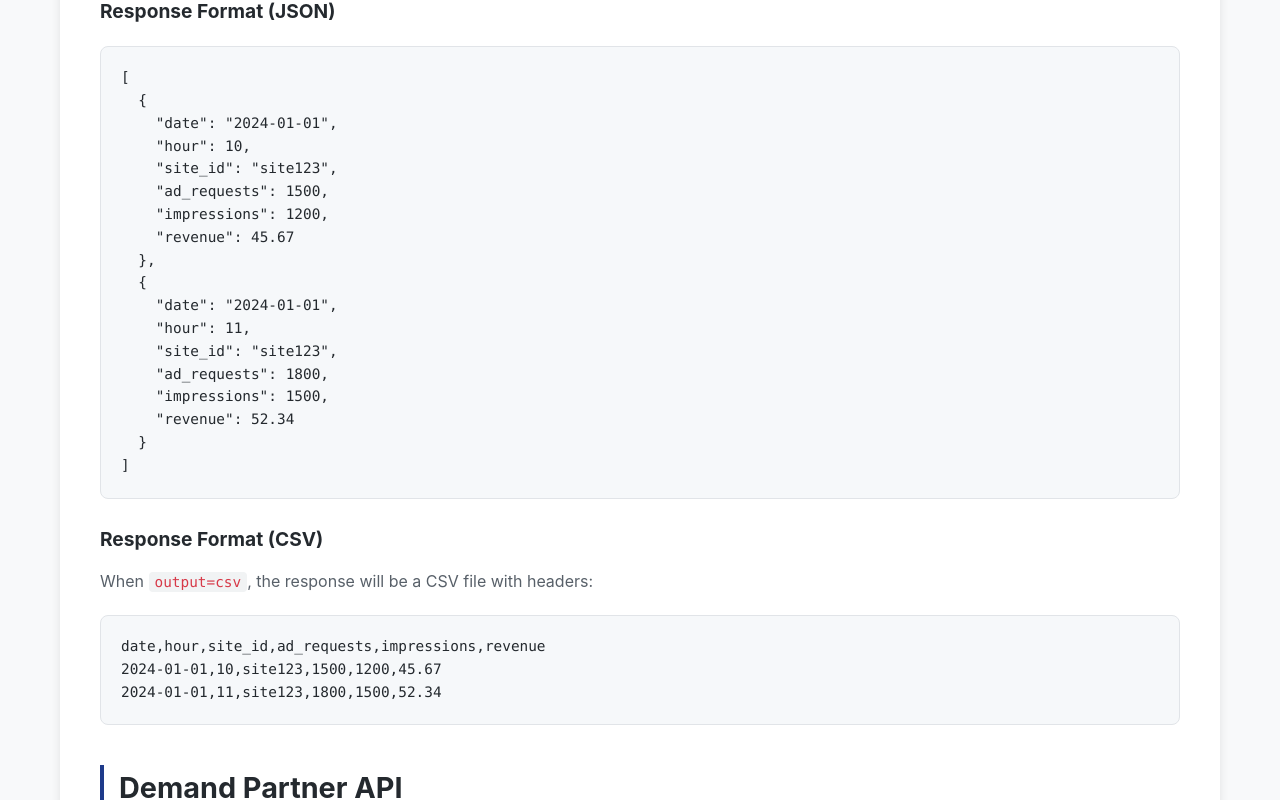
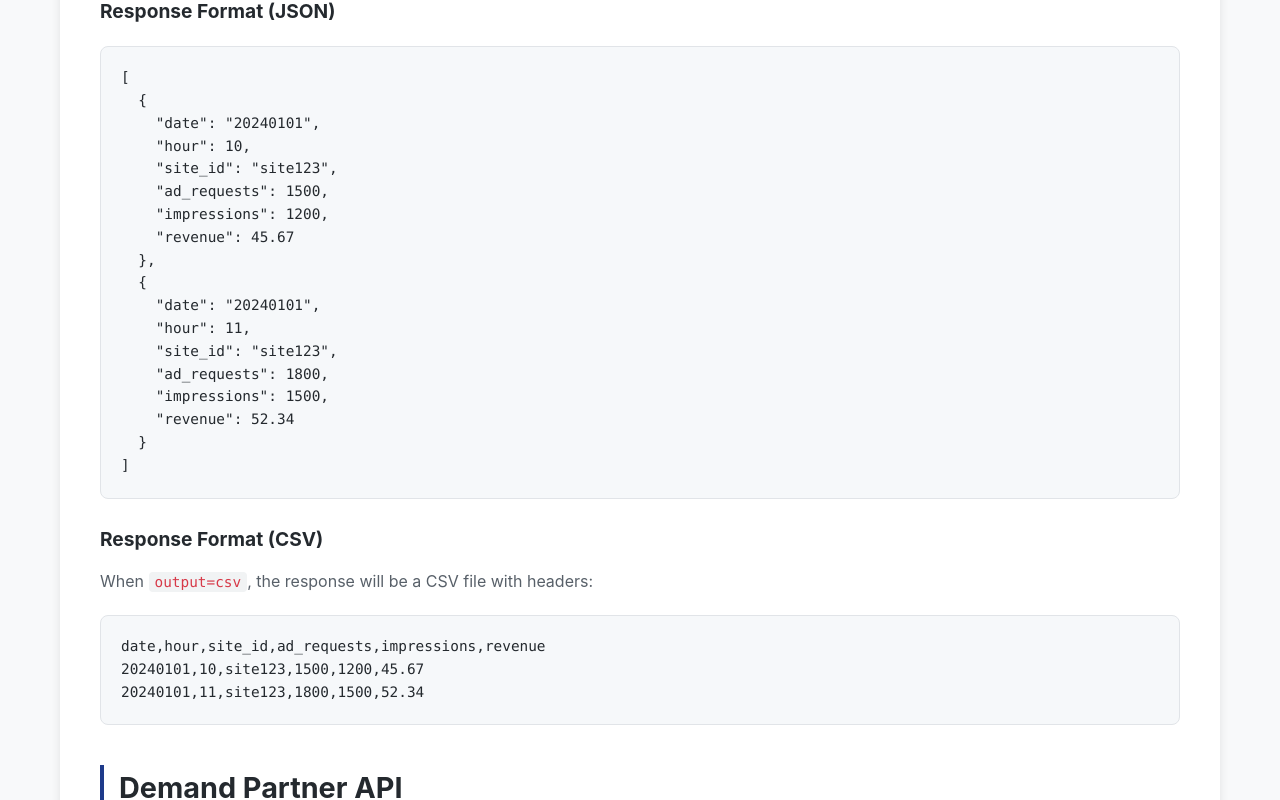
Before and after one commit to smart-exchange-ai-digital/public-api-docs, a Jekyll site: the page built from docs/api-specification.md, in a window 1280 px wide and 1400 px high, scrolled down 1903 px. Shown: the part 145-945 px from the top of the window. Built offline with Jekyll 4.4.1, drawn with Linux system fonts in a browser that asks for light colours; some of the changed text lies outside the part shown.

Commit message:
minor fixes

````diff
--- a/docs/api-specification.md
+++ b/docs/api-specification.md
@@ -70,7 +70,7 @@ GET /api/v1/supply?api_key=AbCdEfGhIjKlMnOpQrStUvWxYz1234567890&ssp_id=ssp123&st
 ```json
 [
   {
-    "date": "2024-01-01",
+    "date": "20240101",
     "hour": 10,
     "site_id": "site123",
     "ad_requests": 1500,
@@ -78,7 +78,7 @@ GET /api/v1/supply?api_key=AbCdEfGhIjKlMnOpQrStUvWxYz1234567890&ssp_id=ssp123&st
     "revenue": 45.67
   },
   {
-    "date": "2024-01-01",
+    "date": "20240101",
     "hour": 11,
     "site_id": "site123",
     "ad_requests": 1800,
@@ -94,8 +94,8 @@ When `output=csv`, the response will be a CSV file with headers:
 
 ```csv
 date,hour,site_id,ad_requests,impressions,revenue
-2024-01-01,10,site123,1500,1200,45.67
-2024-01-01,11,site123,1800,1500,52.34
+20240101,10,site123,1500,1200,45.67
+20240101,11,site123,1800,1500,52.34
 ```
 
 ## **Demand Partner API**
@@ -142,7 +142,7 @@ GET /api/v1/demand?api_key=AbCdEfGhIjKlMnOpQrStUvWxYz1234567890&dsp_id=dsp123&st
 ```json
 [
   {
-    "date": "2024-01-01",
+    "date": "20240101",
     "hour": 10,
     "endpoint_id": "endpoint456",
     "bid_requests": 2000,
@@ -150,7 +150,7 @@ GET /api/v1/demand?api_key=AbCdEfGhIjKlMnOpQrStUvWxYz1234567890&dsp_id=dsp123&st
     "revenue": 78.90
   },
   {
-    "date": "2024-01-01",
+    "date": "20240101",
     "hour": 11,
     "endpoint_id": "endpoint456",
     "bid_requests": 2200,
@@ -166,8 +166,8 @@ When `output=csv`, the response will be a CSV file with headers:
 
 ```csv
 date,hour,endpoint_id,bid_requests,impressions,revenue
-2024-01-01,10,endpoint456,2000,1500,78.90
-2024-01-01,11,endpoint456,2200,1800,89.12
+20240101,10,endpoint456,2000,1500,78.90
+20240101,11,endpoint456,2200,1800,89.12
 ```
 
 ## **Error Handling**
````
